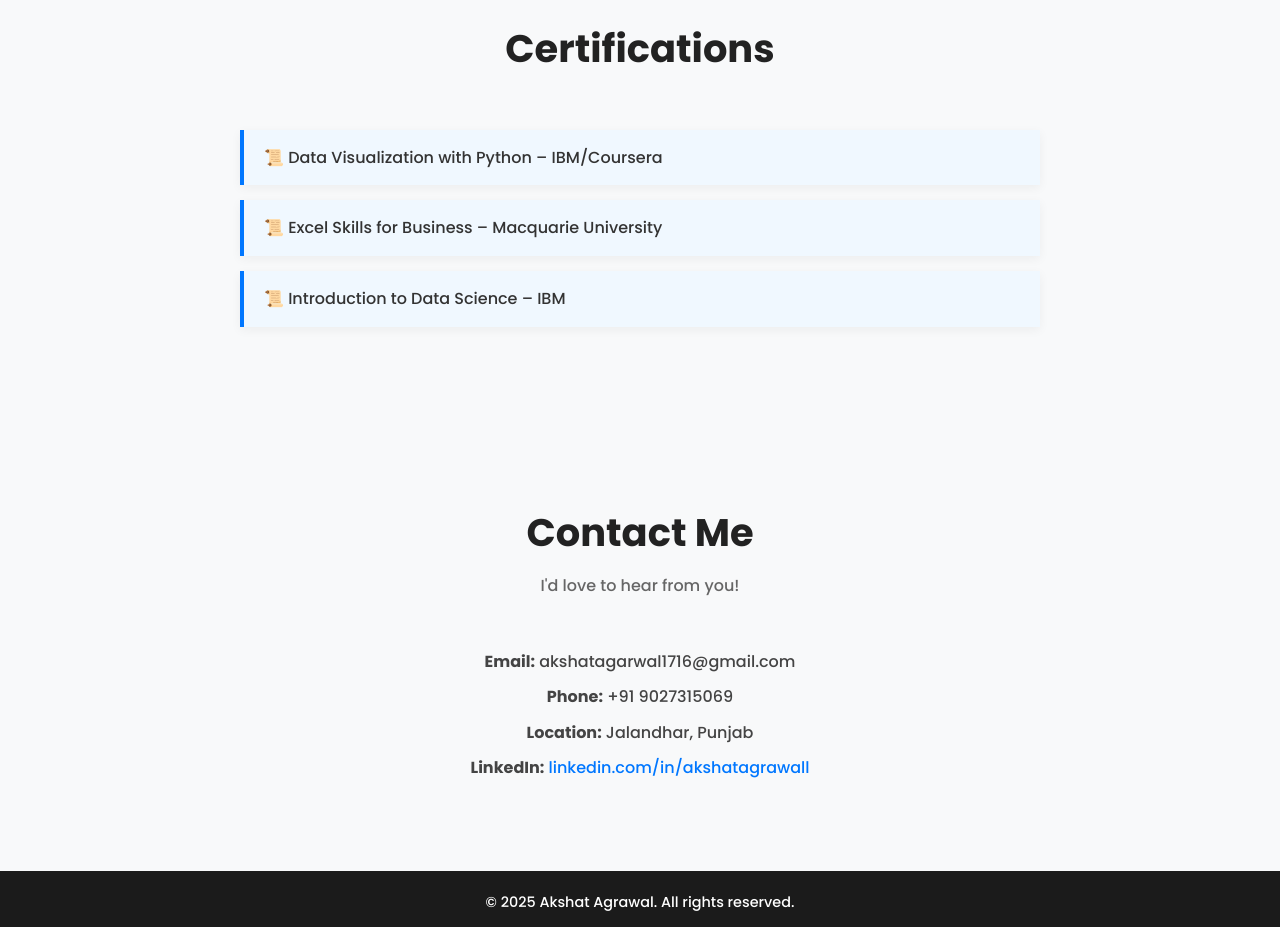
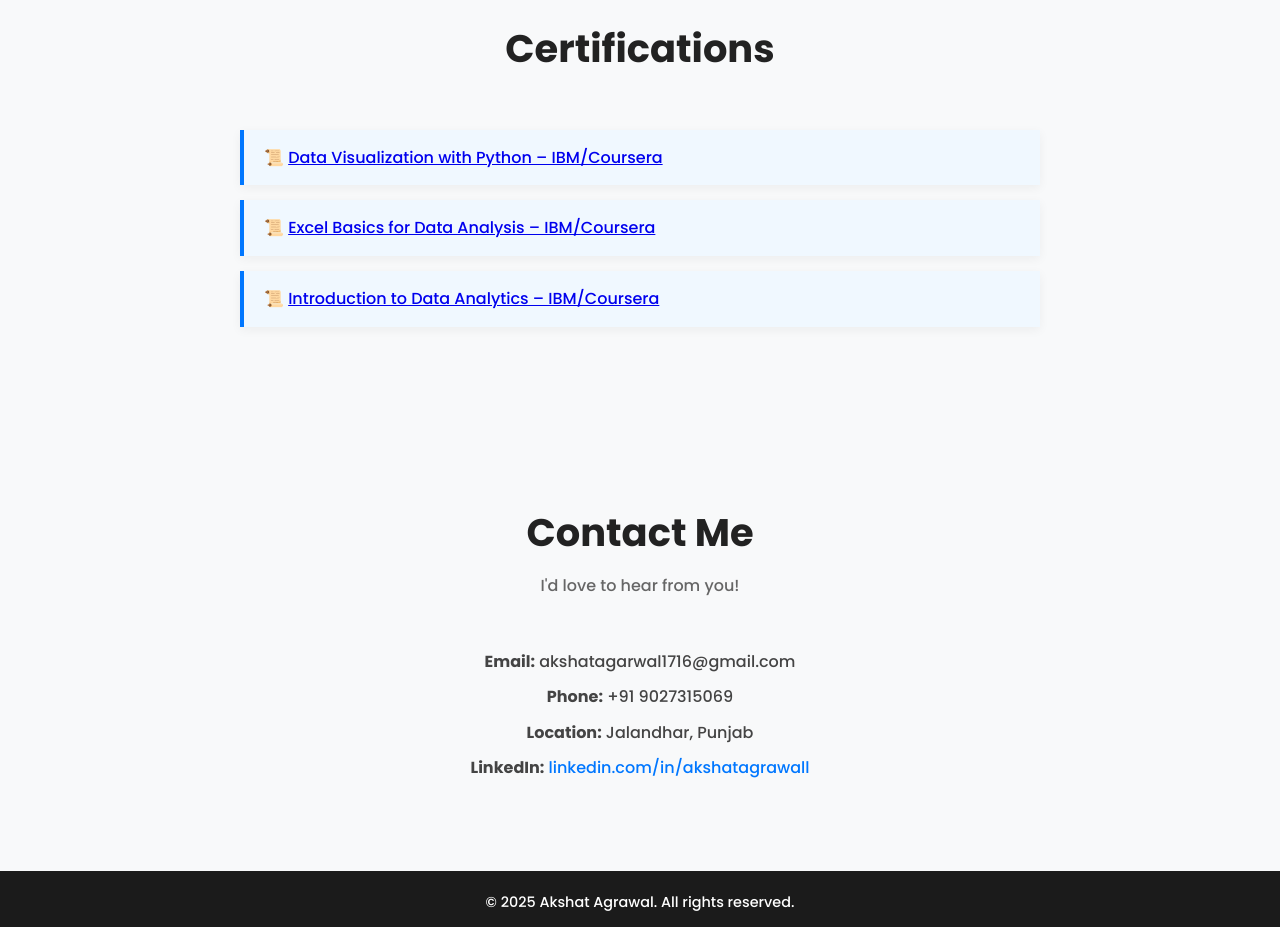
Before and after one commit to Akshat-Agarwal7/resume, a plain HTML site: page index.html in a window 1280 px wide. Shown: the part 2120-3047 px from the top of the page. Drawn offline with nearby package versions, Linux system fonts and the light colour scheme.

Commit message:
Update index.html

```diff
--- a/index.html
+++ b/index.html
@@ -102,16 +102,31 @@
   </section>
 
   <!-- Certifications Section -->
+  <!-- Certifications Section -->
 <section id="certifications" class="certifications section">
   <div class="section-title" data-aos="fade-up">
     <h2>Certifications</h2>
   </div>
   <ul class="cert-list" data-aos="fade-up">
-      <li>📜 Data Visualization with Python – IBM/Coursera</li>
-      <li>📜 Excel Skills for Business – Macquarie University</li>
-      <li>📜 Introduction to Data Science – IBM</li>
+    <li>
+      📜 <a href="https://coursera.org/verify/YMKNDARX0M0N" target="_blank">
+        Data Visualization with Python – IBM/Coursera
+      </a>
+    </li>
+    <li>
+      📜 <a href="https://coursera.org/verify/Y1IS41IGST56" target="_blank">
+        Excel Basics for Data Analysis – IBM/Coursera
+      </a>
+    </li>
+    <li>
+      📜 <a href="https://coursera.org/verify/B6RGKIPS86ZQ" target="_blank">
+        Introduction to Data Analytics – IBM/Coursera
+      </a>
+    </li>
   </ul>
 </section>
+
+
 
   <!-- Contact Section -->
   <section id="contact" class="contact section">
@@ -144,7 +159,7 @@
     strings: ["Aspiring Data Scientist"],
     typeSpeed: 80,
     backSpeed: 40,
-    backDelay: 1200,
+    backDelafy: 1200,
     loop: false
   });
 </script>
```
Lines whose indentation alone changed are shown as unchanged.
